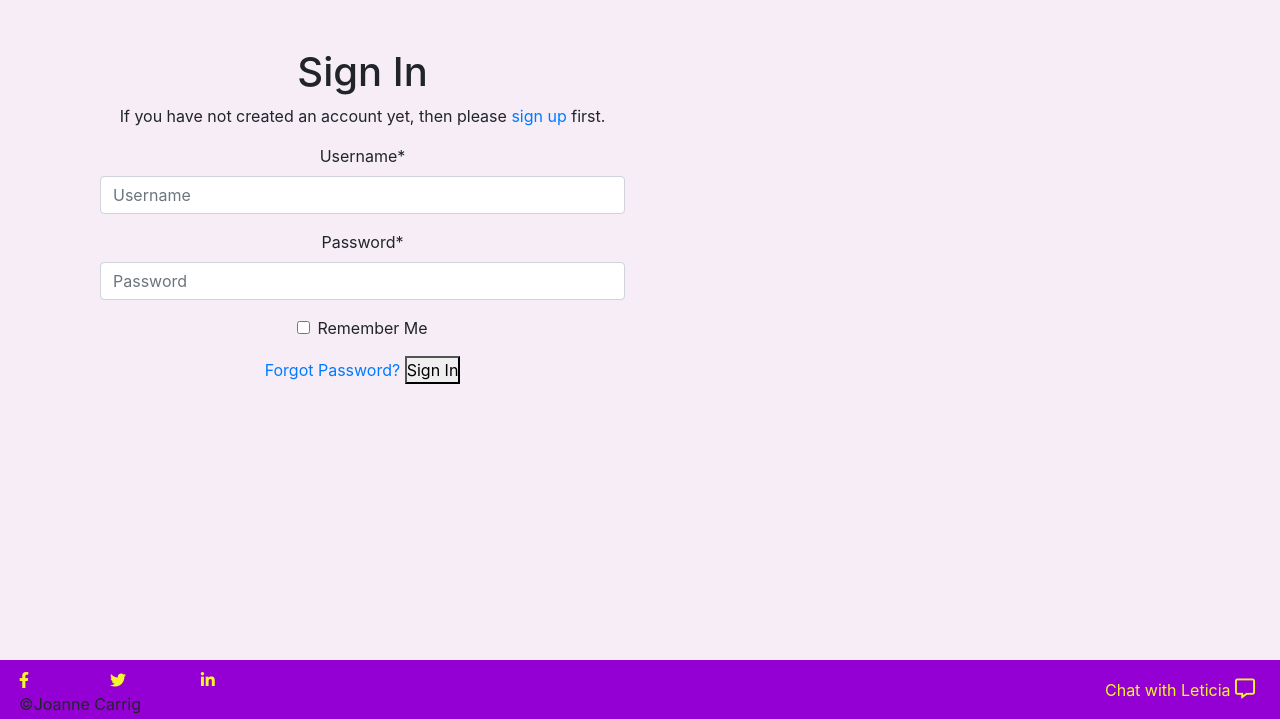
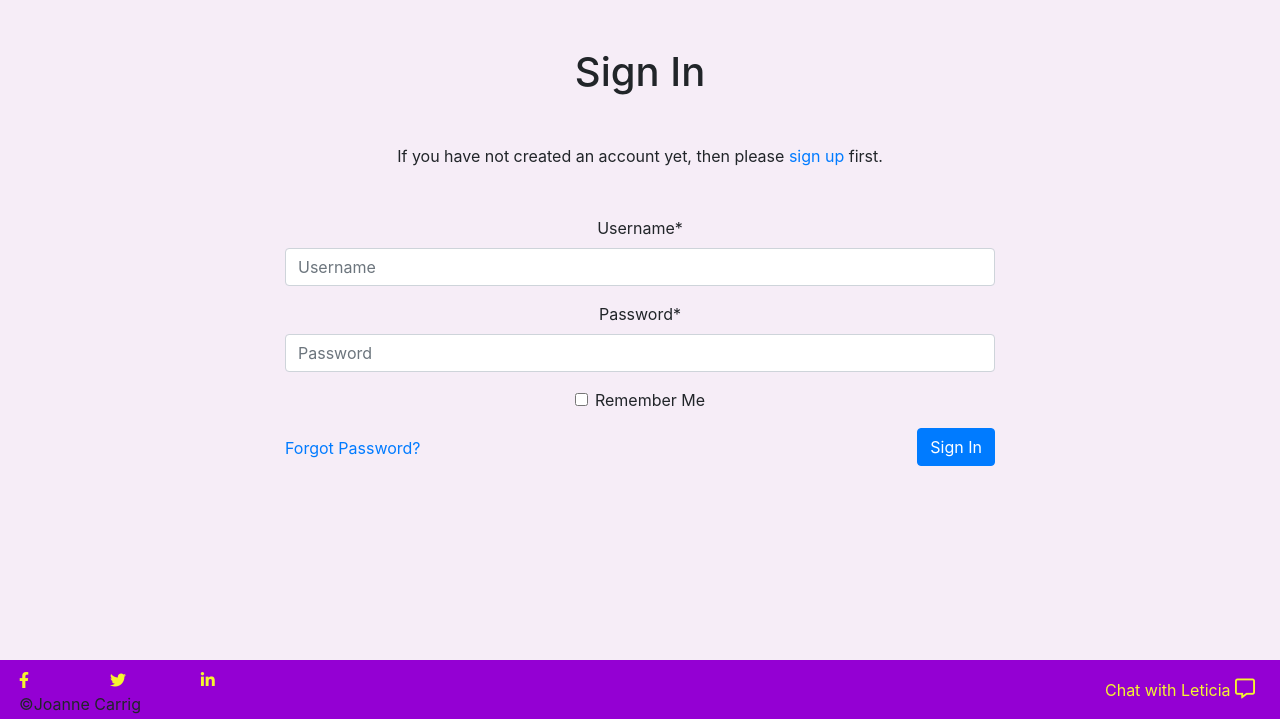
Before and after one commit to jojo157/Delightful-Penguins, a Django app: page /accounts/login/ in a window 1280 px wide. Shown: the part 80-799 px from the top of the page. Run offline with Django 3.2, Linux system fonts and the light colour scheme; tables that the repository leaves empty hold one stand-in row (values such as "Sample post"); some libraries are stand-ins or nearby versions.

Commit message:
updated styling on allauth signing pages

```diff
--- a/templates/account/login.html
+++ b/templates/account/login.html
@@ -4,13 +4,14 @@
 {% load crispy_forms_tags %}
 
 
+
 {% block head_title %}{% trans "Sign In" %}{% endblock %}
 
 {% block contentaccount %}
 <div class="container mt-5">
-  <div class="col-sm-6 col-sm-offset-3 text-center">
+  <div class="col-sm-12 col-md-8 offset-md-2 text-center">
 
-<h1>{% trans "Sign In" %}</h1>
+<h1 class="mb-5">{% trans "Sign In" %}</h1>
 
 {% get_providers as socialaccount_providers %}
 
@@ -37,14 +38,14 @@ for a {{ site_name }} account and sign in below:{% endblocktrans %}</p>
 {% endif %}
 
 
-    <form class="login" method="POST" action="{% url 'account_login' %}">
+    <form class="login mt-5" method="POST" action="{% url 'account_login' %}">
       {% csrf_token %}
       {{ form|crispy}}
       {% if redirect_field_value %}
       <input type="hidden" name="{{ redirect_field_name }}" value="{{ redirect_field_value }}" />
       {% endif %}
-      <a class="button secondaryAction" href="{% url 'account_reset_password' %}">{% trans "Forgot Password?" %}</a>
-      <button class="primaryAction" type="submit">{% trans "Sign In" %}</button>
+      <a class="button secondaryAction mr-5 mt-2 float-left" href="{% url 'account_reset_password' %}">{% trans "Forgot Password?" %}</a>
+      <button class="btn btn-primary float-right"  type="submit">{% trans "Sign In" %}</button>
     </form>
 
   </div>
```
Also changed, not shown: templates/account/logout.html (+7 -3 lines), templates/account/signup.html (+4 -4 lines), static/css/logForms.css (added).
